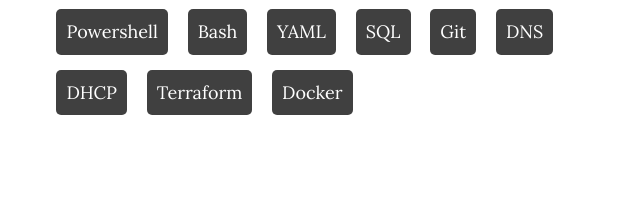
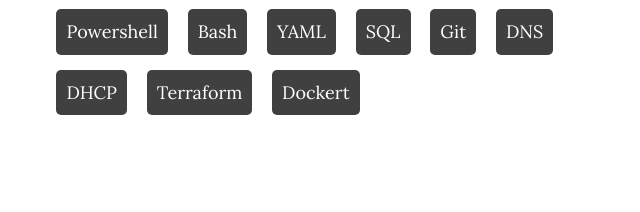
Before and after one commit to kcuartero/crc-frontend, a plain HTML site: page frontEnd/index.html in a window 1280 px wide. Shown: the part 1612-1824 px from the top of the page, 427-1067 px from the left. Drawn offline with nearby package versions, Linux system fonts and the light colour scheme; no server answers; a web font is replaced by a local one.

Commit message:
Update resume

```diff
--- a/frontEnd/index.html
+++ b/frontEnd/index.html
@@ -72,7 +72,7 @@
           <li>DNS</li>
           <li>DHCP</li>
           <li>Terraform</li>
-          <li>Docker</li>
+          <li>Dockert</li>
         </ul>
       </section>
             <section>
```
